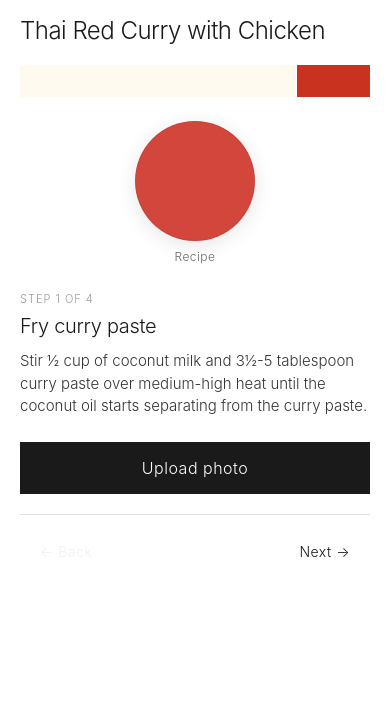
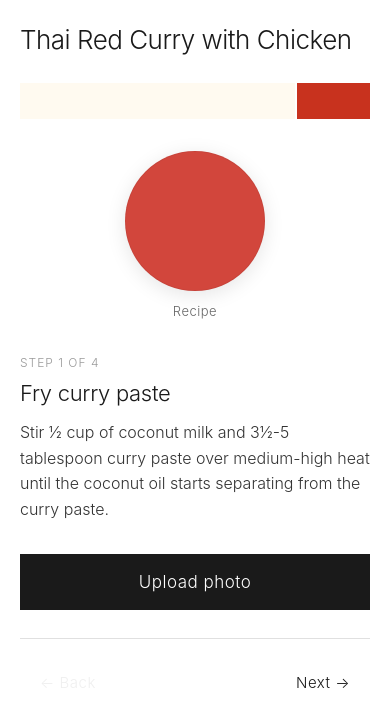
Before and after one commit to Hadas-1/color-cooking-app, a Next.js app: page /recipes/thai-red-curry-chicken/1 in a window 390 px wide. Shown: the top 726 px of the page. Built offline with nearby package versions, Linux system fonts and the light colour scheme.

Commit message:
Improve mobile layout: increase spacing and element sizes for better visual balance

```diff
--- a/app/recipes/[id]/[step]/RecipeStepClient.tsx
+++ b/app/recipes/[id]/[step]/RecipeStepClient.tsx
@@ -230,16 +230,16 @@ export default function RecipeStepClient({ params }: { params: { id: string; ste
   return (
     <main
       className="container"
-      style={{ paddingTop: "16px", paddingBottom: "20px" }}
+      style={{ paddingTop: "24px", paddingBottom: "24px" }}
       onTouchStart={handleTouchStart}
       onTouchEnd={handleTouchEnd}
     >
       {/* Recipe title */}
-      <div style={{ marginBottom: "20px" }}>
+      <div style={{ marginBottom: "28px" }}>
         <h1
           style={{
-            margin: "0 0 6px",
-            fontSize: "24px",
+            margin: "0 0 8px",
+            fontSize: "26px",
             fontWeight: 300,
             letterSpacing: "-0.5px",
             color: "#1a1a1a"
@@ -251,12 +251,12 @@ export default function RecipeStepClient({ params }: { params: { id: string; ste
 
       {/* Ingredient color bar */}
       {ingredients.length > 0 && (
-        <div style={{ marginBottom: "24px" }}>
+        <div style={{ marginBottom: "32px" }}>
           <div
             style={{
               display: "flex",
               gap: "2px",
-              height: "32px",
+              height: "36px",
               borderRadius: "0",
               overflow: "visible",
               position: "relative"
@@ -289,23 +289,23 @@ export default function RecipeStepClient({ params }: { params: { id: string; ste
       )}
 
       {/* Color comparison - side by side at top */}
-      <div style={{ marginBottom: "28px", textAlign: "center" }}>
+      <div style={{ marginBottom: "36px", textAlign: "center" }}>
         <div
           style={{
             display: "flex",
-            gap: "12px",
+            gap: "20px",
             justifyContent: "center",
             alignItems: "flex-start",
-            marginBottom: "12px"
+            marginBottom: "16px"
           }}
         >
           <div style={{ textAlign: "center", flex: "0 0 auto" }}>
             <div
               className="color-circle"
               style={{
-                width: "120px",
-                height: "120px",
-                margin: "0 auto 8px",
+                width: "140px",
+                height: "140px",
+                margin: "0 auto 12px",
                 borderRadius: "50%",
                 background: `rgb(${targetColor.r}, ${targetColor.g}, ${targetColor.b})`,
                 boxShadow: "0 4px 20px rgba(0,0,0,0.1)",
@@ -316,7 +316,7 @@ export default function RecipeStepClient({ params }: { params: { id: string; ste
             <p
               style={{
                 margin: 0,
-                fontSize: "12px",
+                fontSize: "13px",
                 color: "#666",
                 fontWeight: 300,
                 letterSpacing: "0.5px"
@@ -330,9 +330,9 @@ export default function RecipeStepClient({ params }: { params: { id: string; ste
               <div
                 className="color-circle"
                 style={{
-                  width: "120px",
-                  height: "120px",
-                  margin: "0 auto 8px",
+                  width: "140px",
+                  height: "140px",
+                  margin: "0 auto 12px",
                   borderRadius: "50%",
                   background: `rgb(${stepState.result.average.r}, ${stepState.result.average.g}, ${stepState.result.average.b})`,
                   boxShadow: "0 4px 20px rgba(0,0,0,0.1)",
@@ -343,7 +343,7 @@ export default function RecipeStepClient({ params }: { params: { id: string; ste
               <p
                 style={{
                   margin: 0,
-                  fontSize: "12px",
+                  fontSize: "13px",
                   color: "#666",
                   fontWeight: 300,
                   letterSpacing: "0.5px"
@@ -357,11 +357,11 @@ export default function RecipeStepClient({ params }: { params: { id: string; ste
       </div>
 
       {/* Instructions */}
-      <div style={{ marginBottom: "24px" }}>
+      <div style={{ marginBottom: "32px" }}>
         <div
           style={{
-            marginBottom: "8px",
-            fontSize: "11px",
+            marginBottom: "10px",
+            fontSize: "12px",
             color: "#999",
             fontWeight: 300,
             letterSpacing: "1px",
@@ -372,8 +372,8 @@ export default function RecipeStepClient({ params }: { params: { id: string; ste
         </div>
         <h2
           style={{
-            margin: "0 0 12px",
-            fontSize: "20px",
+            margin: "0 0 14px",
+            fontSize: "22px",
             fontWeight: 300,
             letterSpacing: "-0.3px",
             color: "#1a1a1a"
@@ -384,8 +384,8 @@ export default function RecipeStepClient({ params }: { params: { id: string; ste
         <p
           style={{
             margin: 0,
-            fontSize: "15px",
-            lineHeight: "1.5",
+            fontSize: "16px",
+            lineHeight: "1.6",
             color: "#333",
             fontWeight: 300
           }}
@@ -395,16 +395,16 @@ export default function RecipeStepClient({ params }: { params: { id: string; ste
       </div>
 
       {/* Photo upload - Main CTA */}
-      <div style={{ marginBottom: "20px" }}>
+      <div style={{ marginBottom: "28px" }}>
         <label
           htmlFor="photo-upload"
           style={{
             display: "block",
             width: "100%",
-            padding: "16px",
+            padding: "18px",
             background: "#1a1a1a",
             color: "#ffffff",
-            fontSize: "16px",
+            fontSize: "17px",
             fontWeight: 300,
             letterSpacing: "0.5px",
             textAlign: "center",
@@ -436,8 +436,8 @@ export default function RecipeStepClient({ params }: { params: { id: string; ste
           display: "flex",
           justifyContent: "space-between",
           alignItems: "center",
-          marginTop: "20px",
-          paddingTop: "16px",
+          marginTop: "28px",
+          paddingTop: "20px",
           borderTop: "1px solid #e0e0e0"
         }}
       >
@@ -447,8 +447,8 @@ export default function RecipeStepClient({ params }: { params: { id: string; ste
           style={{
             background: "transparent",
             color: stepIndex === 0 ? "#ccc" : "#1a1a1a",
-            padding: "12px 20px",
-            fontSize: "14px",
+            padding: "14px 20px",
+            fontSize: "15px",
             fontWeight: 300,
             letterSpacing: "0.5px",
             border: "none",
@@ -475,8 +475,8 @@ export default function RecipeStepClient({ params }: { params: { id: string; ste
           style={{
             background: "transparent",
             color: stepIndex === totalSteps - 1 ? "#ccc" : "#1a1a1a",
-            padding: "12px 20px",
-            fontSize: "14px",
+            padding: "14px 20px",
+            fontSize: "15px",
             fontWeight: 300,
             letterSpacing: "0.5px",
             border: "none",
```
